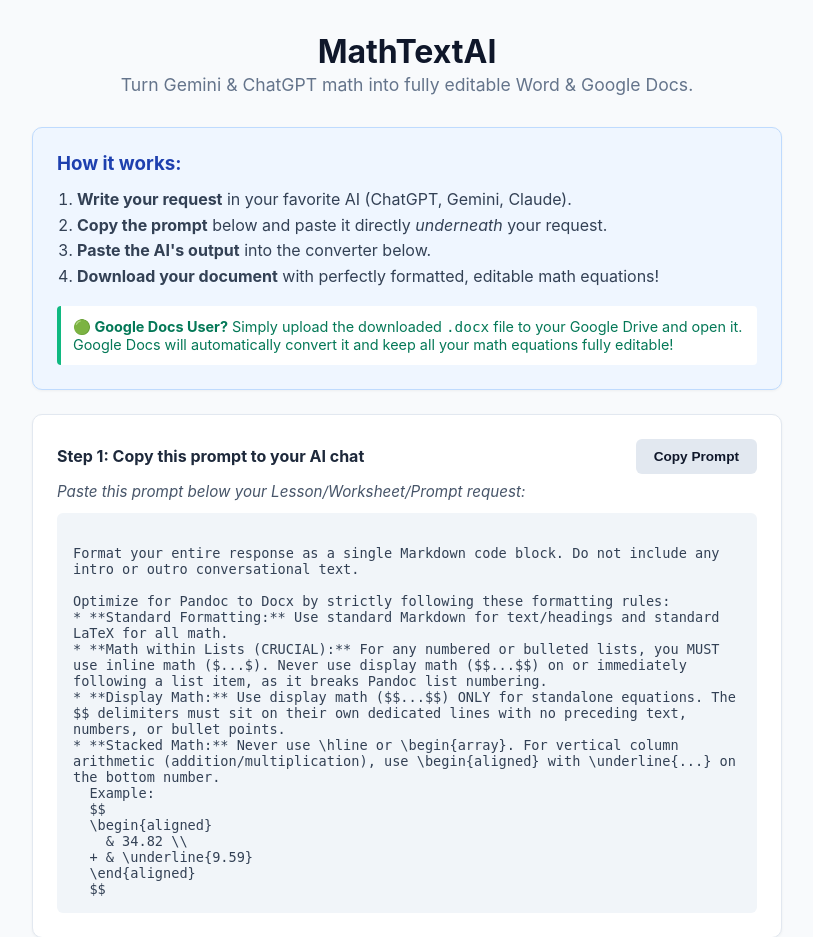
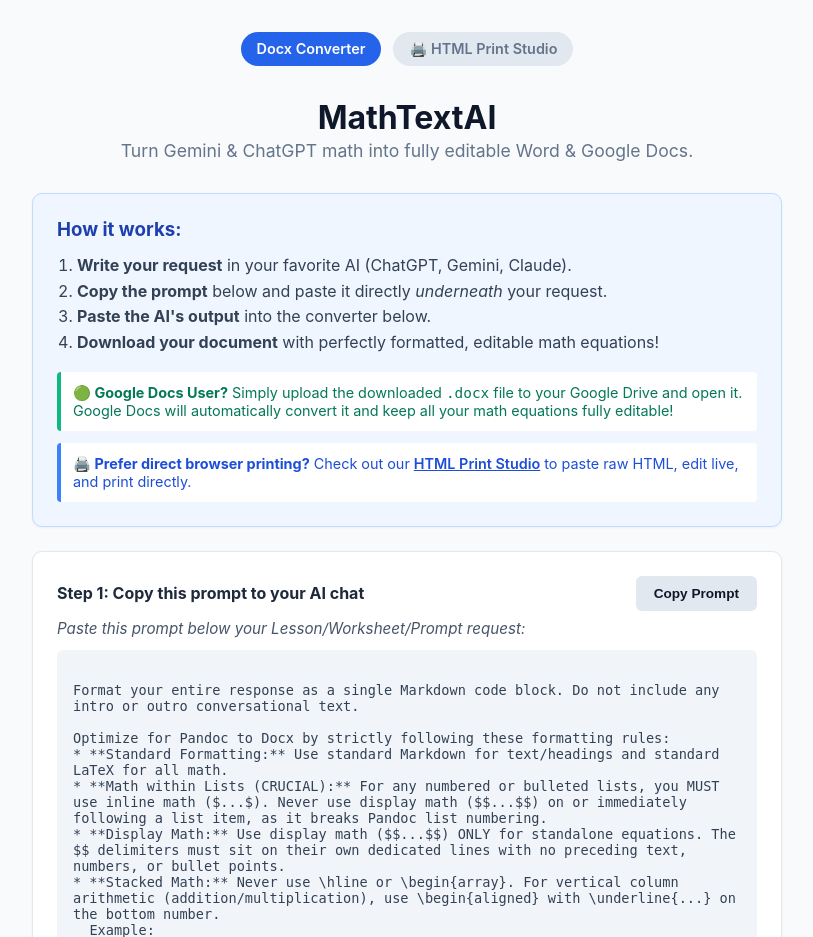
Before and after one commit to tshown-dot/mathtextai, a Flask app: page / in a window 1280 px wide. Shown: the top 937 px of the page, without its empty margins (233-1046 px from the left). Run offline with Flask 3, Linux system fonts and the light colour scheme; some libraries are stand-ins or nearby versions.

Commit message:
Add /print route to app.py and link to nav

```diff
--- a/app.py
+++ b/app.py
@@ -9,6 +9,10 @@ app = Flask(__name__)
 @app.route('/')
 def index():
     return render_template('index.html')
+
+@app.route('/print')
+def print_studio():
+    return render_template('print.html')
 
 @app.route('/convert', methods=['POST'])
 def convert():
--- a/templates/index.html
+++ b/templates/index.html
@@ -13,6 +13,33 @@
             color: #1e293b;
             background: #f8fafc;
         }
+
+        /* Top Navigation Bar */
+        .nav-bar {
+            display: flex;
+            justify-content: center;
+            gap: 12px;
+            margin-bottom: 2rem;
+        }
+        .nav-link {
+            text-decoration: none;
+            padding: 8px 16px;
+            border-radius: 20px;
+            font-size: 0.9rem;
+            font-weight: 600;
+            color: #64748b;
+            background: #e2e8f0;
+            transition: all 0.2s;
+        }
+        .nav-link:hover {
+            background: #cbd5e1;
+            color: #0f172a;
+        }
+        .nav-link.active {
+            background: #2563eb;
+            color: #ffffff;
+        }
+
         .header-section {
             text-align: center;
             margin-bottom: 2rem;
@@ -41,6 +68,20 @@
             border-radius: 4px;
             font-size: 0.9rem;
             color: #047857;
+        }
+        .print-callout {
+            margin-top: 0.75rem;
+            padding: 0.75rem;
+            background: #ffffff;
+            border-left: 4px solid #3b82f6;
+            border-radius: 4px;
+            font-size: 0.9rem;
+            color: #1d4ed8;
+        }
+        .print-callout a {
+            color: #1d4ed8;
+            font-weight: 600;
+            text-decoration: underline;
         }
 
         .step-header { display: flex; justify-content: space-between; align-items: center; margin-bottom: 0.5rem; }
@@ -81,6 +122,12 @@
 </head>
 <body>
 
+    <!-- TOP NAVIGATION -->
+    <div class="nav-bar">
+        <a href="/" class="nav-link active">Docx Converter</a>
+        <a href="/print" class="nav-link">🖨️ HTML Print Studio</a>
+    </div>
+
     <div class="header-section">
         <h1>MathTextAI</h1>
         <p class="subtitle">Turn Gemini & ChatGPT math into fully editable Word & Google Docs.</p>
@@ -97,6 +144,9 @@
         </ol>
         <div class="gdocs-callout">
             <strong>🟢 Google Docs User?</strong> Simply upload the downloaded <code>.docx</code> file to your Google Drive and open it. Google Docs will automatically convert it and keep all your math equations fully editable!
+        </div>
+        <div class="print-callout">
+            <strong>🖨️️ Prefer direct browser printing?</strong> Check out our <a href="/print">HTML Print Studio</a> to paste raw HTML, edit live, and print directly.
         </div>
     </div>
 
```
Also changed, not shown: templates/print.html (added, +28 -0 lines).
